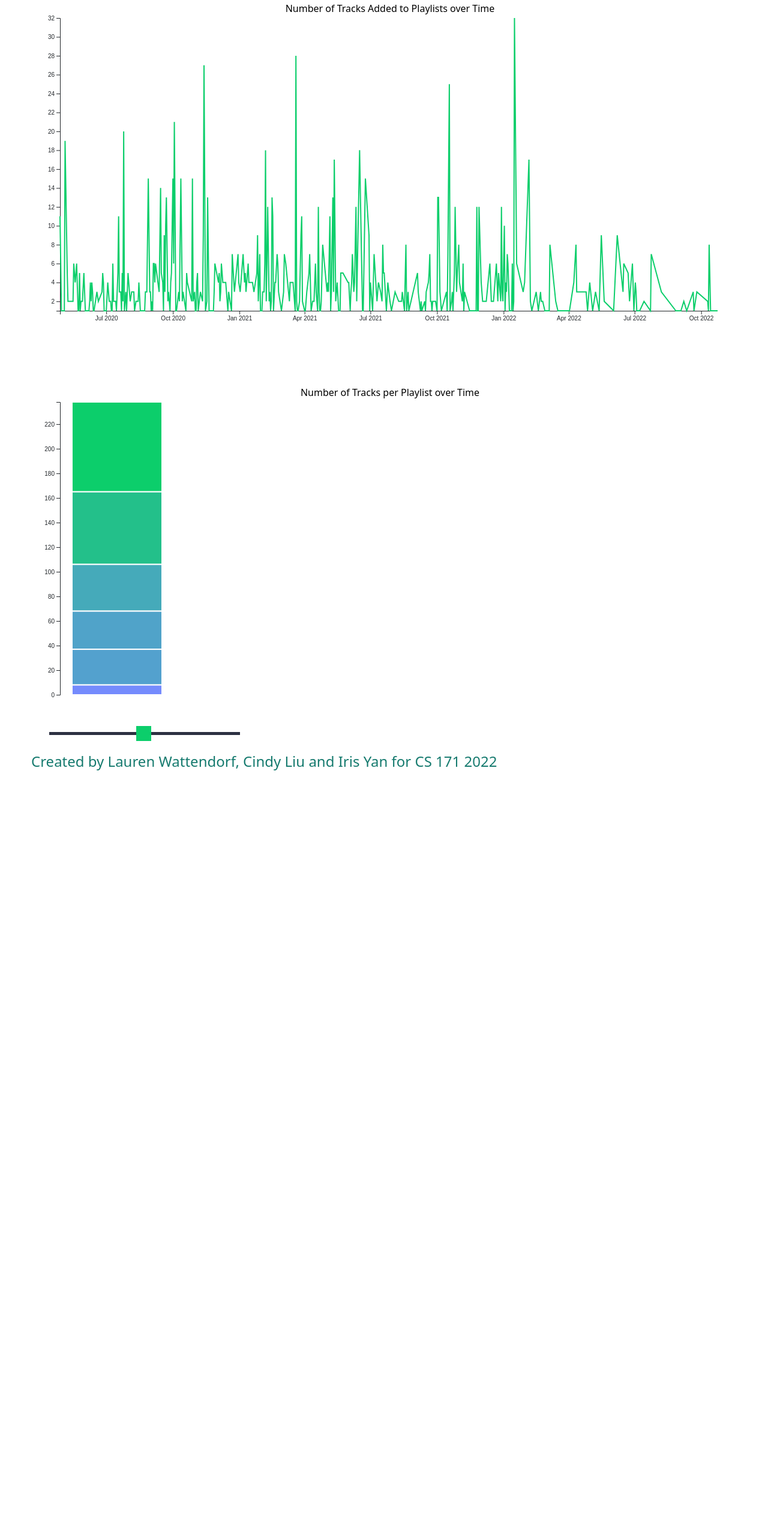
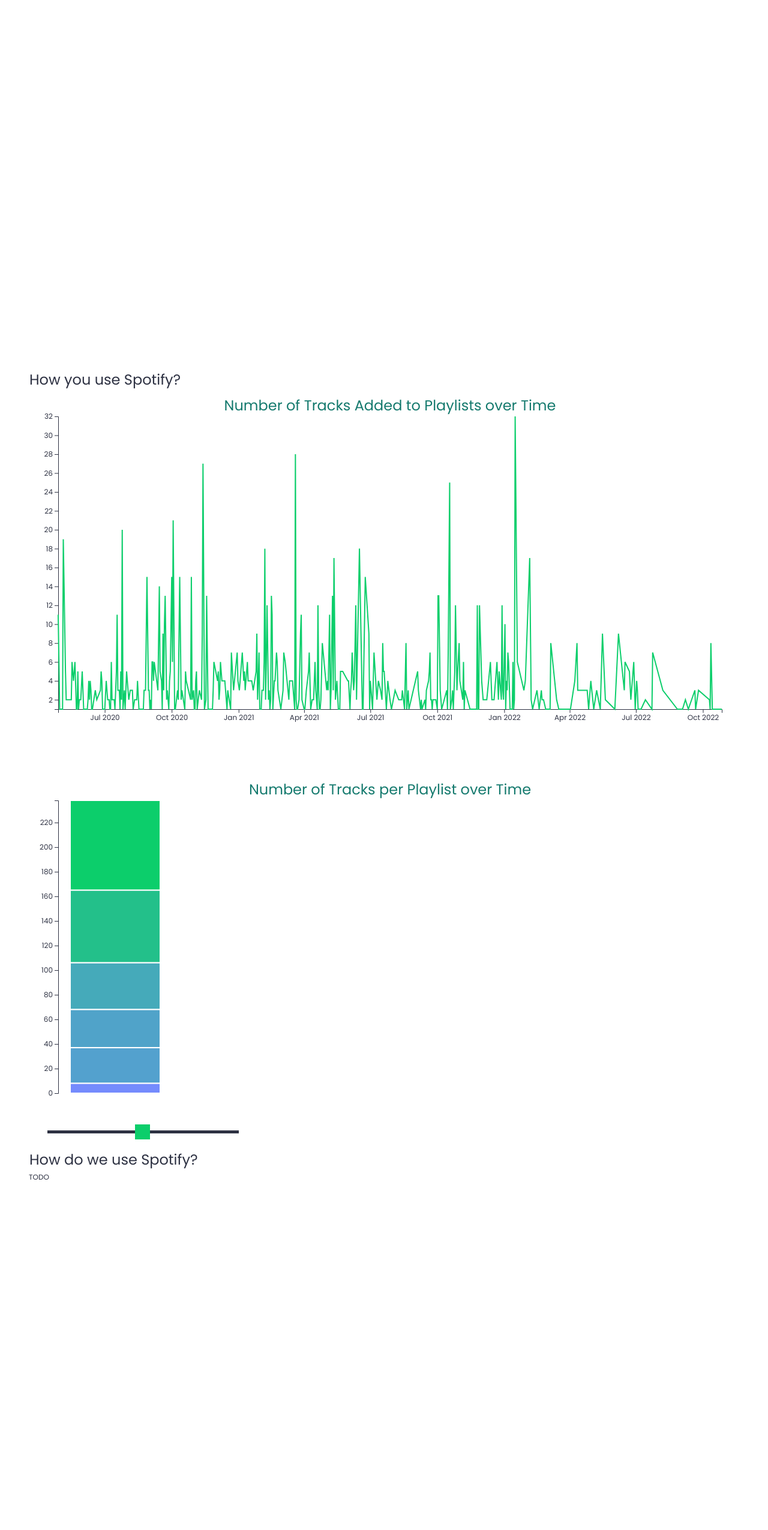
Before and after one commit to irisyan03/cs171project, a plain HTML site: page index.html in a window 1280 px wide. Shown: the part 192-2742 px from the top of the page at 60% size. Before the commit the page ends 1543 px from the top, so only its background shows below. Drawn offline with nearby package versions, Linux system fonts and the light colour scheme.

Commit message:
lauren's changes to styling

```diff
--- a/css/style.css
+++ b/css/style.css
@@ -8,9 +8,13 @@
 
 * {
     background-color: var(--white);
+    font-family: "Poppins", "sans-serif";
+    font-size: 12px;
+    color: var(--black);
 }
 
 .title {
+    font-size: 36px !important;
     color: var(--main-green);
 }
 
@@ -22,6 +26,11 @@
 .line {
     stroke: var(--main-green);
     stroke-width: 2px;
+}
+
+.chart-title {
+    font-size: 24px !important;
+    fill: var(--accent-green);
 }
 
 .circle {
--- a/index.html
+++ b/index.html
@@ -9,6 +9,7 @@
 		<!-- Load CSS libraries -->
 		<link href="https://cdn.jsdelivr.net/npm/bootstrap@5.1.1/dist/css/bootstrap.min.css" rel="stylesheet" integrity="sha384-F3w7mX95PdgyTmZZMECAngseQB83DfGTowi0iMjiWaeVhAn4FJkqJByhZMI3AhiU" crossorigin="anonymous">
 		<link rel="stylesheet" href="css/style.css">
+		<link rel="stylesheet" href="https://fonts.googleapis.com/css?family=Poppins">
 
 		<!-- GOOGLE FONTS -->
 		<link href='https://fonts.googleapis.com/css?family=Roboto:400,100,300,500,400italic,300italic' rel='stylesheet' type='text/css'>
@@ -28,8 +29,26 @@
 			</div>
 		</div>
 
+
 		<!-- line chart -->
-		<h2>How are YOU using Spotify?</h2>
+		<div class="section">
+			<h2>How do listeners use Spotify?</h2>
+			<div class="row"
+				 style="height: 80vh; padding-top: 0; padding-left: 1vh; padding-right: 1vh; padding-bottom: 1vh">
+				<div class="col">
+					<div id="playlistLineChartDiv-1"
+						 class="row"
+						 style="height: 71vh; width: 100%;">
+						TODO
+					</div>
+
+				</div>
+			</div>
+		</div>
+
+		<!-- line chart -->
+		<div class="section">
+			<h2>How you use Spotify?</h2>
 			<div class="row"
 				 style="height: 80vh; padding-top: 0; padding-left: 1vh; padding-right: 1vh; padding-bottom: 1vh">
 				<div class="col">
@@ -54,6 +73,23 @@
 			<div class="slidecontainer" style="width: 30%;">
 				<input type="range" min="1" max="100" value="50" class="slider" id="dateSlider" onchange="updateAllVisualizations()">
 			</div>
+		</div>
+
+		<!-- line chart -->
+		<div class="section">
+			<h2>How do we use Spotify?</h2>
+			<div class="row"
+				 style="height: 80vh; padding-top: 0; padding-left: 1vh; padding-right: 1vh; padding-bottom: 1vh">
+				<div class="col">
+					<div id="playlistLineChartDiv-2"
+						 class="row"
+						 style="height: 71vh; width: 100%;">
+						TODO
+					</div>
+
+				</div>
+			</div>
+		</div>
 
 		<!-- footer -->
 		<div class="row footer" style="height: 7vh; ">
--- a/js/linechart.js
+++ b/js/linechart.js
@@ -32,9 +32,9 @@ class LineChart {
 
         // add title
         vis.svg.append('g')
-            .attr('class', 'title line-title')
             .append('text')
             .text('Number of Tracks Added to Playlists over Time')
+            .attr('class', 'chart-title')
             .attr('transform', `translate(${vis.width / 2}, 10)`)
             .attr('text-anchor', 'middle');
 
--- a/js/stackedbarchart.js
+++ b/js/stackedbarchart.js
@@ -33,9 +33,9 @@ class StackedBarChart {
 
         // add title
         vis.svg.append('g')
-            .attr('class', 'title line-title')
             .append('text')
             .text('Number of Tracks per Playlist over Time')
+            .attr('class', 'chart-title line-title')
             .attr('transform', `translate(${vis.width / 2}, 10)`)
             .attr('text-anchor', 'middle');
 
```
Lines whose indentation alone changed are shown as unchanged.
